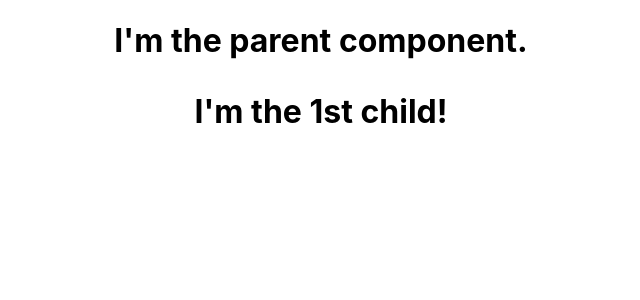
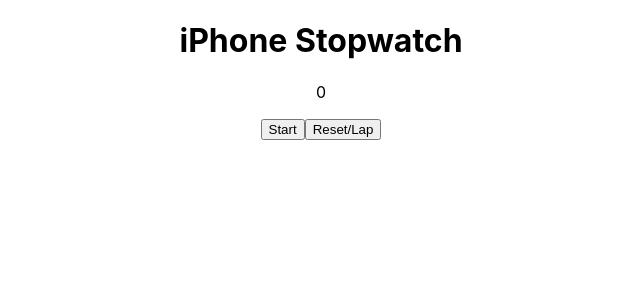
Before and after one commit to steinalex/react-stopwatch, a React (Create React App) app: page / in a window 1280 px wide. Shown: the top 300 px of the page, without its empty margins (319-959 px from the left). Built offline with nearby package versions, Linux system fonts and the light colour scheme.

Commit message:
Added basic function to create stopwatch

```diff
--- a/src/App.js
+++ b/src/App.js
@@ -1,12 +1,23 @@
-import React from 'react';
-import logo from './logo.svg';
+import React, { Component } from 'react';
 import './App.css';
-import ParentComponent from './parentComponent';
 
-function App() {
+class App extends Component {
+  render() {
+    return (
+      <div className="App">
+        <h1>iPhone Stopwatch</h1>
+        <Stopwatch status={false} timeElapsed={0} />
+      </div>
+    );
+  }
+}
+
+function Stopwatch({ status, timeElapsed }) {
   return (
-    <div className="App">
-      <ParentComponent />
+    <div>
+      <p>{timeElapsed}</p>
+      <button>{status ? 'Stop' : 'Start'}</button>
+      <button>Reset/Lap</button>
     </div>
   );
 }
--- a/src/firstChild.jsx
+++ /dev/null
@@ -1,7 +0,0 @@
-import React from 'react';
-
-const FirstChild = () => {
-    return <p>I'm the 1st child!</p>;
-}
-
-export default FirstChild;
--- a/src/parentComponent.jsx
+++ /dev/null
@@ -1,13 +0,0 @@
-import React, { Component } from 'react';
-
-import FirstChild from './firstChild';
-
-class ParentComponent extends Component {
-    render() {
-        return <h1>I'm the parent component.
-            <FirstChild />
-        </h1>
-    }
-}
-
-export default ParentComponent;
```
